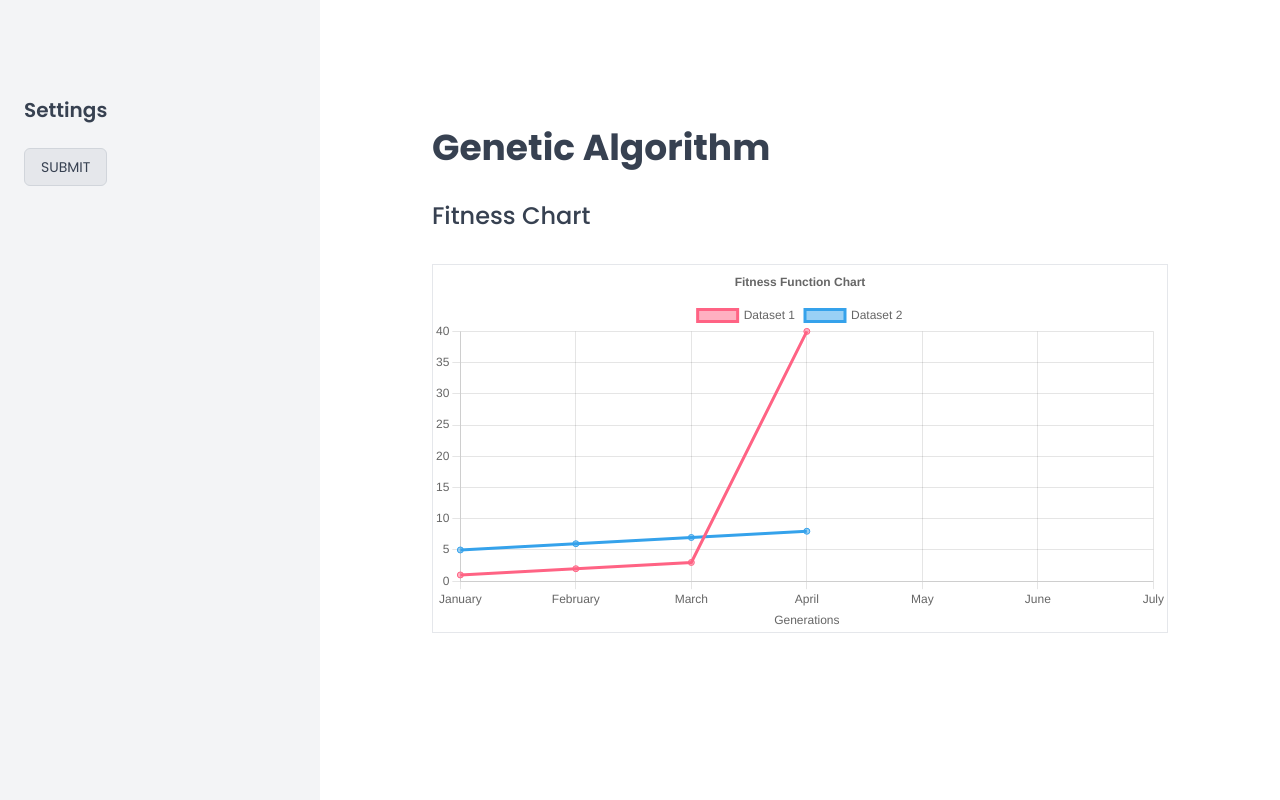
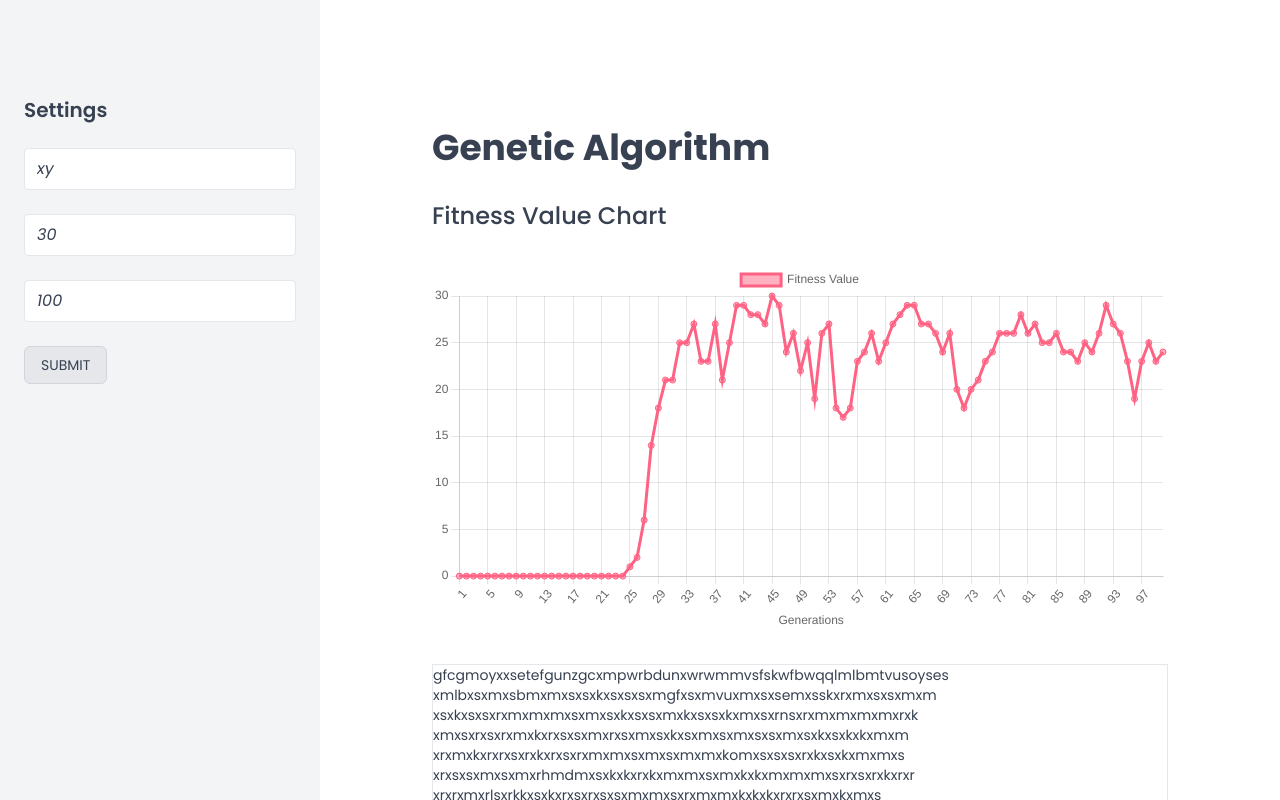
Before and after one commit to Randell-janus/genetic-algorithm, a Next.js app: page / in a window 1280 px wide. Shown: the top 800 px of the page. Built offline with nearby package versions, Linux system fonts and the light colour scheme.

Commit message:
enabled dynamic parameters, printed generation values in ui, enabled dynamic chart

```diff
--- a/components/utils/context.js
+++ b/components/utils/context.js
@@ -6,17 +6,22 @@ export const useAppContext = () => useContext(AppContext);
 
 export const AppContextProvider = ({ children }) => {
   const [genMembers, setGenMembers] = useState([]);
+  const [chartDataY, setChartDataY] = useState([]);
+  const [chartDataX, setChartDataX] = useState([]);
+
+  const [targetString, setTargetString] = useState("xy");
+  const [populationSize, setPopulationSize] = useState(30);
+  const [generationCount, setGenerationCount] = useState(100);
 
   const random = (min, max) => {
     min = Math.ceil(min);
     max = Math.floor(max);
 
-    // The maximum is exclusive and the minimum is inclusive
     return Math.floor(Math.random() * (max - min)) + min;
   };
 
   const generateLetter = () => {
-    const code = random(97, 123); // ASCII char codes
+    const code = random(97, 123);
     return String.fromCharCode(code);
   };
 
@@ -60,8 +65,6 @@ export const AppContextProvider = ({ children }) => {
 
     mutate(mutationRate) {
       for (let i = 0; i < this.keys.length; i += 1) {
-        // If below predefined mutation rate,
-        // generate a new random letter on this position.
         if (Math.random() < mutationRate) {
           this.keys[i] = generateLetter();
         }
@@ -104,16 +107,19 @@ export const AppContextProvider = ({ children }) => {
         const pool = this._selectMembersForMating();
         this._reproduce(pool);
       }
+      setChartDataY(resultsList);
+      setChartDataX(resultsList.map((results, i) => i + 1));
+
       console.log(resultsList);
+      // console.log(`this is last item: ${resultsList[resultsList.length - 1]}`);
+      console.log(resultsList.length);
+      console.log(resultsList.map((results, i) => i + 1));
     }
 
     _selectMembersForMating() {
       const matingPool = [];
 
       this.members.forEach((m) => {
-        // The fitter he/she is, the more often will be present in the mating pool
-        // i.e. increasing the chances of selection
-        // If fitness == 0, add just one member
         const f = Math.floor(m.fitness() * 100) || 1;
 
         for (let i = 0; i < f; i += 1) {
@@ -126,16 +132,11 @@ export const AppContextProvider = ({ children }) => {
 
     _reproduce(matingPool) {
       for (let i = 0; i < this.members.length; i += 1) {
-        // Pick 2 random members/parent from the mating pool
         const parentA = matingPool[random(0, matingPool.length)];
         const parentB = matingPool[random(0, matingPool.length)];
-
-        // Perform crossover
         const child = parentA.crossover(parentB);
 
-        // Perform mutation
         child.mutate(this.mutationRate);
-
         this.members[i] = child;
       }
     }
@@ -155,42 +156,39 @@ export const AppContextProvider = ({ children }) => {
       legend: {
         position: "top",
       },
-      title: {
-        display: true,
-        text: "Fitness Function Chart",
-      },
+      // title: {
+      //   display: true,
+      //   text: "Fitness Function Chart",
+      // },
     },
   };
-
-  const labels = [
-    "January",
-    "February",
-    "March",
-    "April",
-    "May",
-    "June",
-    "July",
-  ];
+  const labels = chartDataX;
 
   const data = {
     labels,
     datasets: [
       {
-        label: "Dataset 1",
-        data: [1, 2, 3, 40],
+        label: "Fitness Value",
+        data: chartDataY,
         borderColor: "rgb(255, 99, 132)",
         backgroundColor: "rgba(255, 99, 132, 0.5)",
-      },
-      {
-        label: "Dataset 2",
-        data: [5, 6, 7, 8],
-        borderColor: "rgb(53, 162, 235)",
-        backgroundColor: "rgba(53, 162, 235, 0.5)",
       },
     ],
   };
 
-  const value = { Population, options, data, genMembers, setGenMembers };
+  const value = {
+    Population,
+    options,
+    data,
+    genMembers,
+    targetString,
+    setTargetString,
+    populationSize,
+    setPopulationSize,
+    generationCount,
+    setGenerationCount,
+    chartDataY,
+  };
 
   return <AppContext.Provider value={value}>{children}</AppContext.Provider>;
 };
--- a/pages/index.js
+++ b/pages/index.js
@@ -1,5 +1,5 @@
 import Head from "next/head";
-import { useState } from "react";
+import { useState, useEffect } from "react";
 import {
   Chart as ChartJS,
   CategoryScale,
@@ -24,9 +24,33 @@ ChartJS.register(
 );
 
 export default function Home() {
-  const { Population, options, data, genMembers } = useAppContext();
+  const {
+    Population,
+    options,
+    data,
+    genMembers,
+    targetString,
+    setTargetString,
+    populationSize,
+    setPopulationSize,
+    generationCount,
+    setGenerationCount,
+  } = useAppContext();
 
   const handleGenerate = (
+    e,
+    populationSize,
+    target,
+    mutationRate,
+    generations
+  ) => {
+    e.preventDefault();
+    if (populationSize > 100 || !target.length || generations > 500) return;
+    const population = new Population(populationSize, target, mutationRate);
+    population.evolve(generations);
+  };
+
+  const handleGenerateOnMount = (
     populationSize,
     target,
     mutationRate,
@@ -35,6 +59,10 @@ export default function Home() {
     const population = new Population(populationSize, target, mutationRate);
     population.evolve(generations);
   };
+
+  useEffect(() => {
+    handleGenerateOnMount(populationSize, targetString, 0.05, generationCount);
+  }, []);
 
   return (
     <div className="min-h-screen flex">
@@ -47,22 +75,61 @@ export default function Home() {
       {/* sidebar */}
       <div className="side-bar">
         <h3 className="font-semibold">Settings</h3>
-        <button
-          className="btn-primary"
-          onClick={() => handleGenerate(30, "xy", 0.05, 25)}
+        <form
+          className="space-y-6"
+          onSubmit={(e) =>
+            handleGenerate(
+              e,
+              Math.abs(populationSize),
+              targetString,
+              0.05,
+              Math.abs(generationCount)
+            )
+          }
         >
-          SUBMIT
-        </button>
+          <input
+            className="input-outline"
+            required
+            maxLength="5"
+            type="text"
+            value={targetString}
+            onChange={(e) => setTargetString(e.target.value)}
+          />
+          <input
+            className="input-outline"
+            required
+            type="number"
+            min="20"
+            max="100"
+            value={populationSize}
+            onChange={(e) => setPopulationSize(e.target.value)}
+          />
+          <input
+            className="input-outline"
+            required
+            type="number"
+            min="50"
+            max="500"
+            value={generationCount}
+            onChange={(e) => setGenerationCount(e.target.value)}
+          />
+          <button className="btn-primary" type="submit">
+            SUBMIT
+          </button>
+        </form>
       </div>
+      {/* main-container */}
       <div className="main-container">
         <h1 className="font-bold">Genetic Algorithm</h1>
-        <h2 className="font-medium">Fitness Chart</h2>
-        <div className="border">
+        <h2 className="font-medium">Fitness Value Chart</h2>
+        <div className="">
           <Line options={options} data={data} />
         </div>
-        {genMembers.map((members, i) => (
-          <div key={i}>{members}</div>
-        ))}
+        <div className="border">
+          {genMembers.map((members, i) => (
+            <div key={i}>{members}</div>
+          ))}
+        </div>
       </div>
     </div>
   );
--- a/styles/globals.css
+++ b/styles/globals.css
@@ -24,12 +24,12 @@
   .btn-primary {
     @apply bg-gray-200 rounded-md px-4 py-2 border border-gray-300;
     @apply transition ease-out duration-200;
-    @apply hover:bg-gray-300 active:border-green-500 active:border-2;
+    @apply hover:bg-gray-300 active:border-red-500 active:border-2;
   }
 
   .input-outline {
-    @apply rounded pt-4 pb-2 border-b border-gray-200 w-full text-base md:text-lg italic;
-    @apply focus:outline-none focus:border-none focus:ring-0;
+    @apply border rounded w-full italic border-gray-200;
+    @apply focus:outline-none focus:ring-2 focus:ring-red-400 focus:border-none;
   }
 }
 
```
